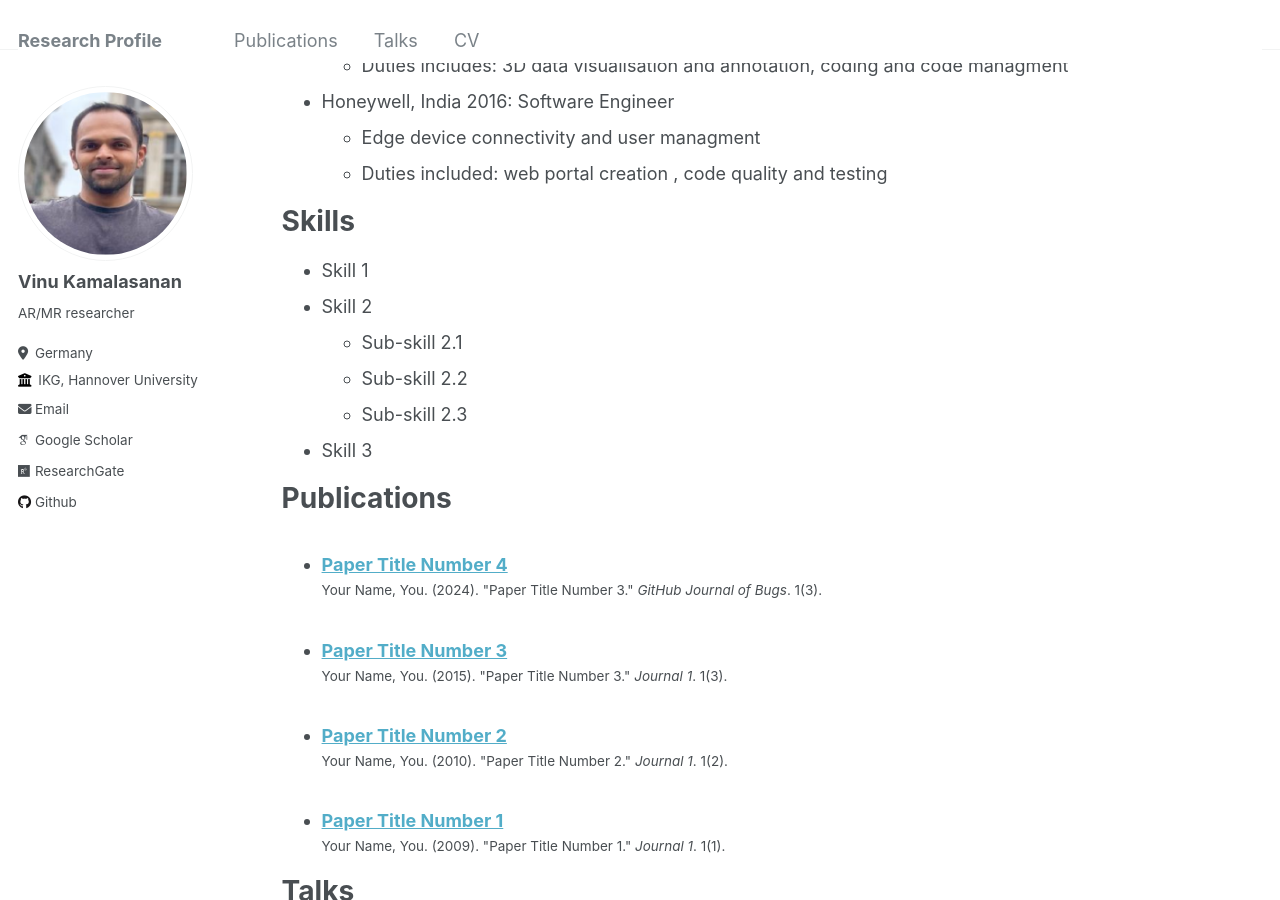
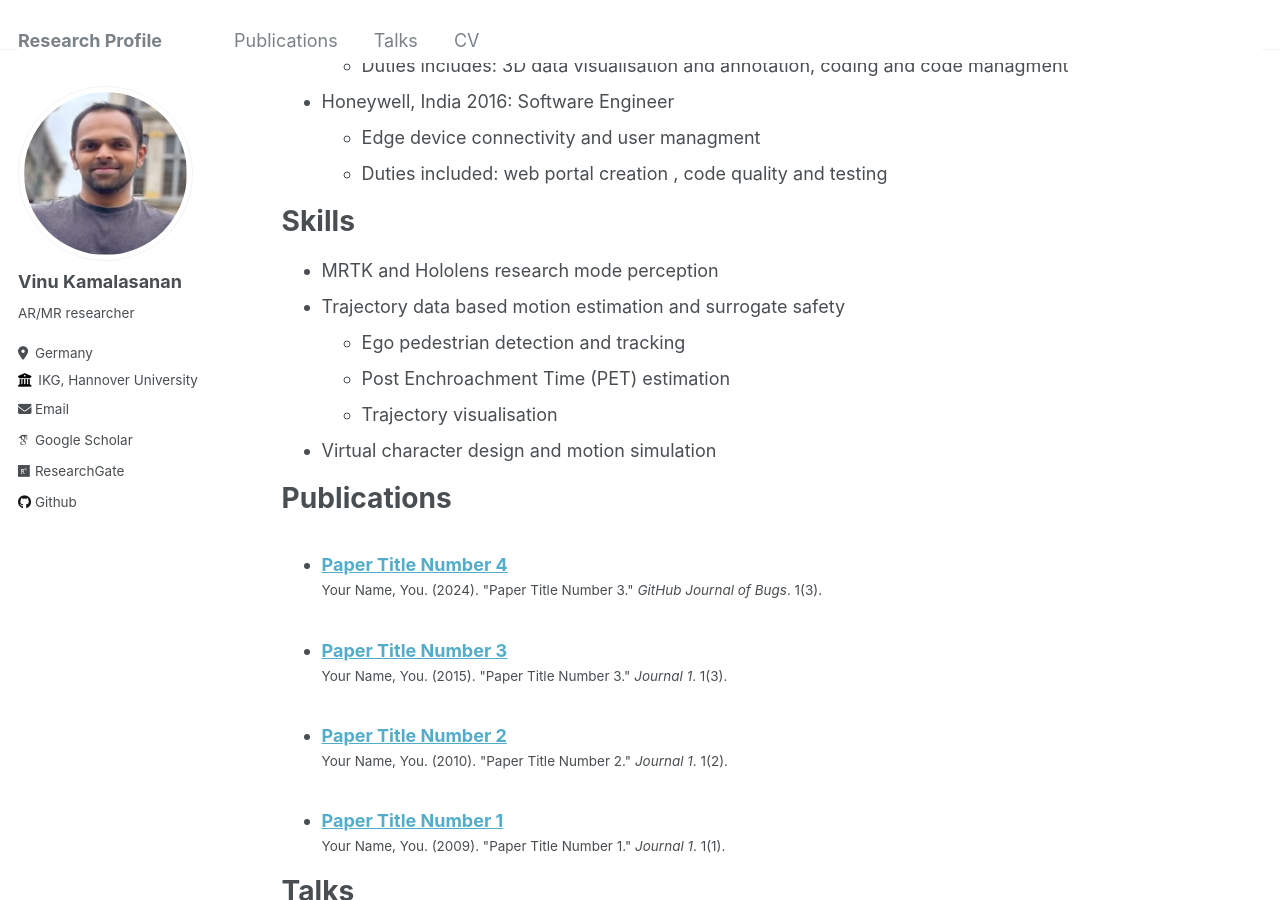
Before and after one commit to vinu-kamalasanan/vinu-kamalasanan.github.io, a Jekyll site: the page built from _pages/cv.md, in a window 1280 px wide and 900 px high, scrolled down 369 px. Built offline with Jekyll 4.4.1, drawn with Linux system fonts in a browser that asks for light colours; some web fonts are replaced.

Commit message:
adding new files

```diff
--- a/_pages/cv.md
+++ b/_pages/cv.md
@@ -29,12 +29,12 @@ Work experience
 
 Skills
 ======
-* Skill 1
-* Skill 2
-  * Sub-skill 2.1
-  * Sub-skill 2.2
-  * Sub-skill 2.3
-* Skill 3
+* MRTK and Hololens research mode perception
+* Trajectory data based motion estimation and surrogate safety
+  * Ego pedestrian detection and tracking
+  * Post Enchroachment Time (PET) estimation
+  * Trajectory visualisation
+* Virtual character design and motion simulation
 
 Publications
 ======
```
